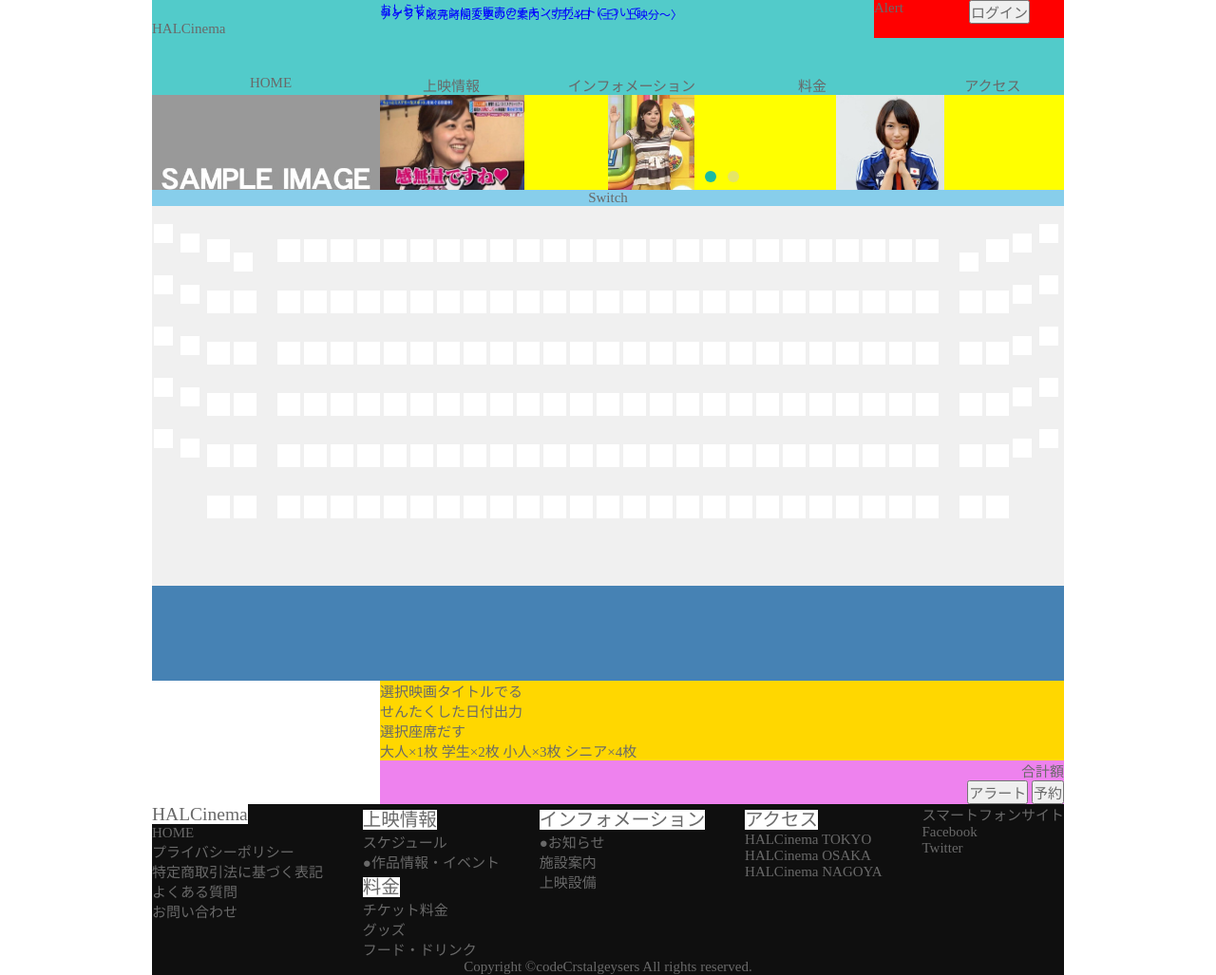
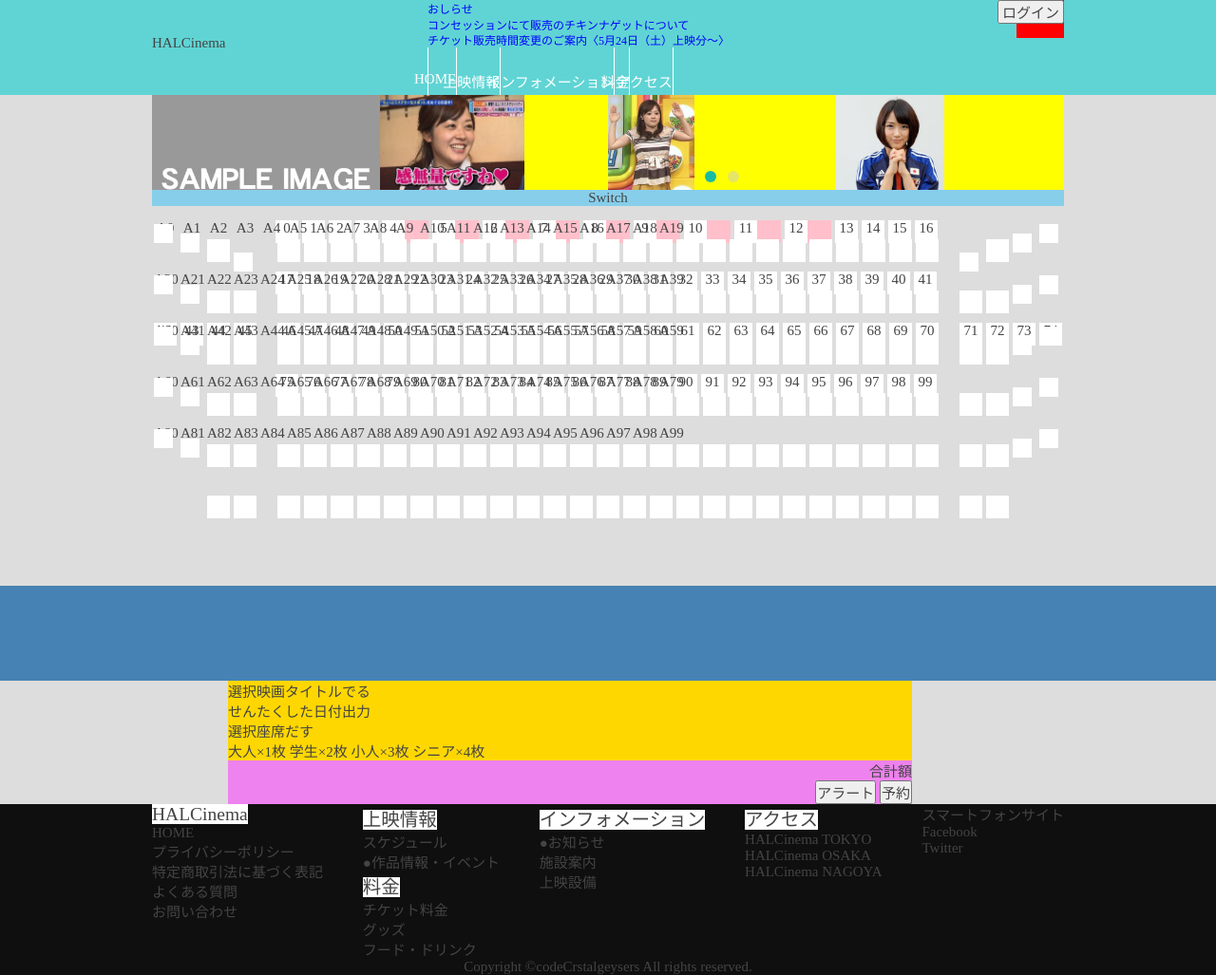
Before and after one commit to codeCrystalgeysers/halcinema, a PHP site: page /index.php in a window 1280 px wide. Shown: the whole page at 95% size. Run offline with PHP 8.4, Linux system fonts and the light colour scheme.

Commit message:
コミット確認テスト
です

```diff
--- a/css/common.css
+++ b/css/common.css
@@ -7,14 +7,20 @@
 * {
     margin: 0;
     padding: 0;
-    color: dimgray;
+    color: #444;
     font: 15px 'YuGothic';
     text-decoration: none;
 }
 body{
+  background-color: #ddd;
+}
+
+#wrapper {
+  clear: both;
   margin: 0 auto;
-	width:960px;
+  min-width: 960px;
 }
+
 .left {
     float: left;
 }
@@ -29,76 +35,104 @@ header, footer{
     clear: both;
     position: relative;
     width: 100%;
-    background-color: #52CBCA;
+    background-color: #60d4d4;
+}
+#headerWrapper,
+#footerWrapper {
+  position: relative;
+  width: 960px;
+  margin: 0 auto;
+}
+header {
+    height: 100px;
+}
+#logo{
+  position: absolute;
+  font: 45px white 'Ubuntu';
+  margin-top: 15px;
+  line-height: 60px;
+  width:240px;
 }
 
-header {
-    min-height: 100px;
+
+/* ---------------------------------------------
+        Header > Login, Alert
+ --------------------------------------------- */
+#loginAlert {
+  position: absolute;
+  right: 0;
 }
-#logo{
-  font: 45px white 'Ubuntu';
-	margin:0;
-  line-height: 60px;
-	width:240px;
-	height:100px;
+#loginWrapper {
   position: absolute;
+  top: 0;
+  right: 0;
+}
+#loginAlert {
+  position: absolute;
+  width:50px;
+  height:40px;
+  background-color: red;
+  top: 0;
+  right: 0;
+}
+#loginBtnIn {
+  position: relative;
+  float: right;
+  width: 70px;
+  right: 0;
+}
+#loginNowIn {
+  display: none;
 }
 
-#infomation {
-    position: absolute;
-    left: 240px;
+/* ---------------------------------------------
+        Header > Menu
+ --------------------------------------------- */
+ #headerContent {
+  position: relative;
+  float: right;
+  margin-left: 50px;
+  width: 670px;
+  height: 100px;
 }
-#infomation li {
+
+#headerInfomation {
+  height: 50px;
+}
+#headerInfomation li {
   display: block;
-    margin-bottom: -15px;
+  height: 33%;
 }
-#infomation li a {
+#headerInfomation li a {
   font-size: .8em;
   color: blue;
 }
 
-#alert{
-	width:100px;
-	height:40px;
-	background-color: red;
-	right: 100px;
-    position: absolute;
+#headerMenu{
+  position: relative;
+  bottom: 0;
+  height: 50px;
+  display: flex;
 }
-
-#login{
-	width:100px;
-	height:40px;
-	background-color: red;
-    right: 0;
-    position: absolute;
-}
-
-#nowLogin {
-    display: none;
-}
-
-#headMenu{
-	position: absolute;
-    right: 0;
-    bottom: 0;
-}
-
-#headMenu li{
-  margin: 0 20px;
-    min-width:150px;
+#headerMenu li{
+  height: 50px;
 	text-align:center;
 }
-
-#headMenu ul > li {
+#headerMenu ul > li {
   float: left;
   position: relative;
+  border-left: 1px solid white;
 }
-
-#headMenu li:last-child {
-    margin-right: 0;
+#headerMenu li:last-child {
+  padding-right: 0;
+  border-right: 1px solid white;
 }
-#headMenu li a {
-    display: block;
+#headerMenu li a {
+  position: relative;
+  top: 50%;
+  margin-left: -1em;
+  height: 50px;
+  color: white;
 }
 
 .subMenuList {
@@ -108,7 +142,6 @@ header {
 }
 
 .subMenuList li {
-    left: -10px;
   width: inherit;
   background-color: #fff;
   z-index: 99;
@@ -154,3 +187,10 @@ footer {
     display: block;
     text-align: center;
 }
+
+@media screen and (max-width: 960px) {
+  #headerWrapper,
+  #footerWrapper {
+    padding: 0;
+  }
+}
--- a/css/index.css
+++ b/css/index.css
@@ -5,6 +5,11 @@
 /* ---------------------------------------------
         Slider
  --------------------------------------------- */
+#slider {
+  margin: 0 auto;
+  width: 960px;
+}
+
 #rankTop {
     float: left;
     width: 240px;
@@ -60,14 +65,16 @@
 
 #seats {
   position: relative;
+  margin: 0 auto;
+  width: 960px;
   height: 400px;
 }
+
 .seat {
     position: absolute;
     right: 0;
     width: 100%;
     height: 400px;
-    background: no-repeat center right #f0f0f0;
     background-size: cover;
 }
 
--- a/foot.php
+++ b/foot.php
@@ -1,4 +1,6 @@
+</div>
 <footer>
+  <div id="footerWrapper">
     <nav id="footMenu">
         <div class="footMenuBox">
             <section>
@@ -61,5 +63,6 @@
         </div>
     </nav>
     <section id="copyright"><p>Copyright &copy;codeCrstalgeysers All rights reserved.</p></section>
+  </div>
 </footer>
 </html>
--- a/head.php
+++ b/head.php
@@ -1,23 +1,25 @@
 <header>
+  <div id="headerWrapper">
     <h1 id="logo">HALCinema</h1>
+    <div id="headerContent">
       <nav>
-        <ul id="infomation">
+          <ul id="headerInfomation">
               <li><a href="#">おしらせ</a></li>
               <li><a href="#">コンセッションにて販売のチキンナゲットについて</a></li>
               <li><a href="#">チケット販売時間変更のご案内〈5月24日（土）上映分～〉</a></li>
           </ul>
       </nav>
-    <div id="alert">
+      <div id="loginAlert">
           <!-- どう表示だっけ?別ページへリンクある? -->Alert
       </div>
-    <div id="login">
-        <button id="btnLogin">ログイン</button>
-        <div id="nowLogin">
+      <div id="loginWrapper">
+          <button id="loginBtnIn">ログイン</button>
+          <div id="loginNowIn">
               <p>IDまたは名前表示</p>
-            <button id="btnLogout">ログアウト</button>
+              <button id="loginBtnOut">ログアウト</button>
           </div>
       </div>
-    <nav id="headMenu">
+      <nav id="headerMenu">
           <ul>
               <li><a href="index.php">HOME</a></li>
               <li><a href="article.php">上映情報</a>
@@ -43,4 +45,6 @@
               <li><a href="access.php">アクセス</a></li>
           </ul>
       </nav>
+    </div>
 </header>
+<div id="wrapper">
```
Lines whose indentation alone changed are shown as unchanged.
